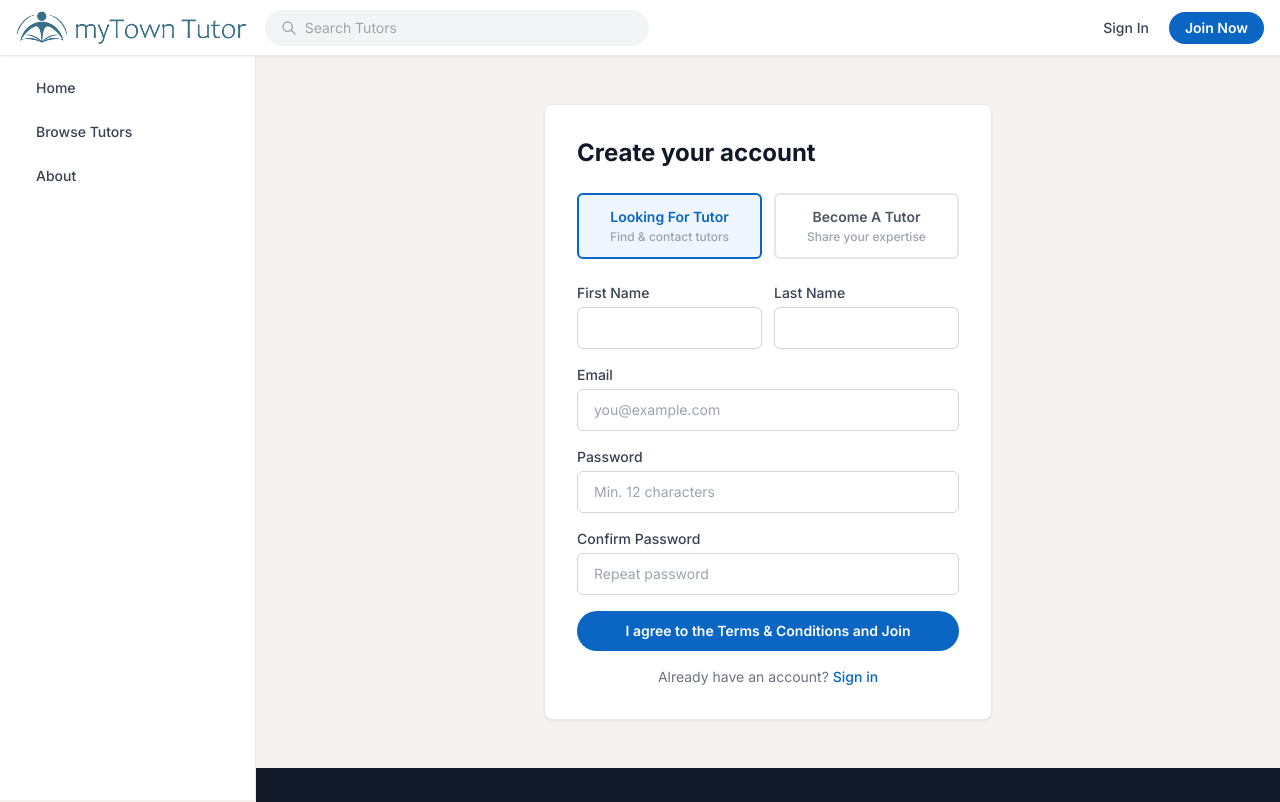
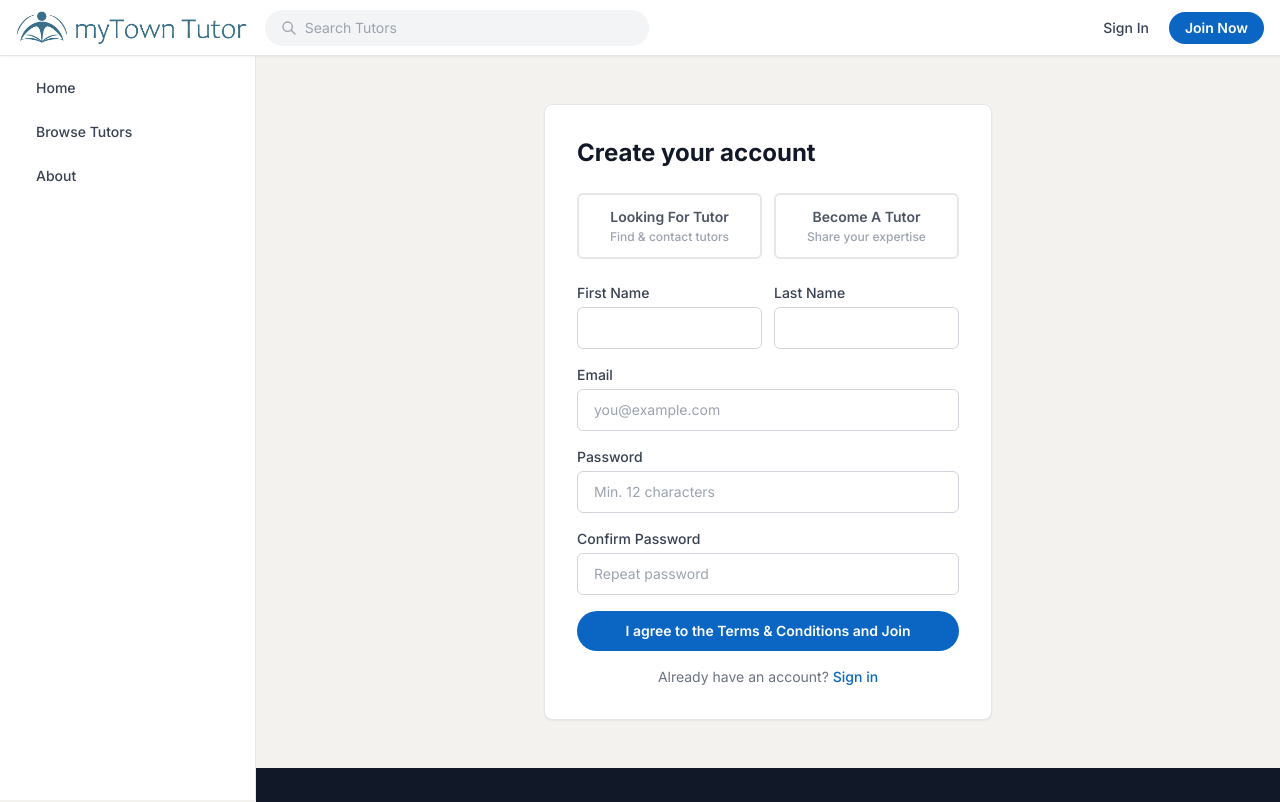
Before and after one commit to myTownTutor/myTownTutor, a React (Vite) app in the folder mentora-frontend/: page /signup in a window 1280 px wide. Shown: the top 802 px of the page. Built offline with nearby package versions, Linux system fonts and the light colour scheme; no server answers; the HTML template or start-up script is replaced by a standard one.

Commit message:
Remove default role selection on SignUp, require explicit choice

```diff
--- a/mentora-frontend/src/pages/SignUp.jsx
+++ b/mentora-frontend/src/pages/SignUp.jsx
@@ -7,7 +7,7 @@ const SignUp = () => {
   const navigate = useNavigate();
   const [loading, setLoading] = useState(false);
   const [error, setError] = useState('');
-  const [role, setRole] = useState('student');
+  const [role, setRole] = useState('');
   const [formData, setFormData] = useState({
     first_name: '', last_name: '', email: '', password: '', confirm_password: ''
   });
@@ -23,6 +23,7 @@ const SignUp = () => {
     if (!formData.first_name || !formData.last_name || !formData.email || !formData.password) {
       setError('All fields are required'); return;
     }
+    if (!role) { setError('Please select whether you are looking for a tutor or want to become one'); return; }
     if (formData.password !== formData.confirm_password) { setError('Passwords do not match'); return; }
     if (formData.password.length < 8) { setError('Password must be at least 8 characters'); return; }
     if (!/[A-Za-z]/.test(formData.password) || !/\d/.test(formData.password)) {
```
